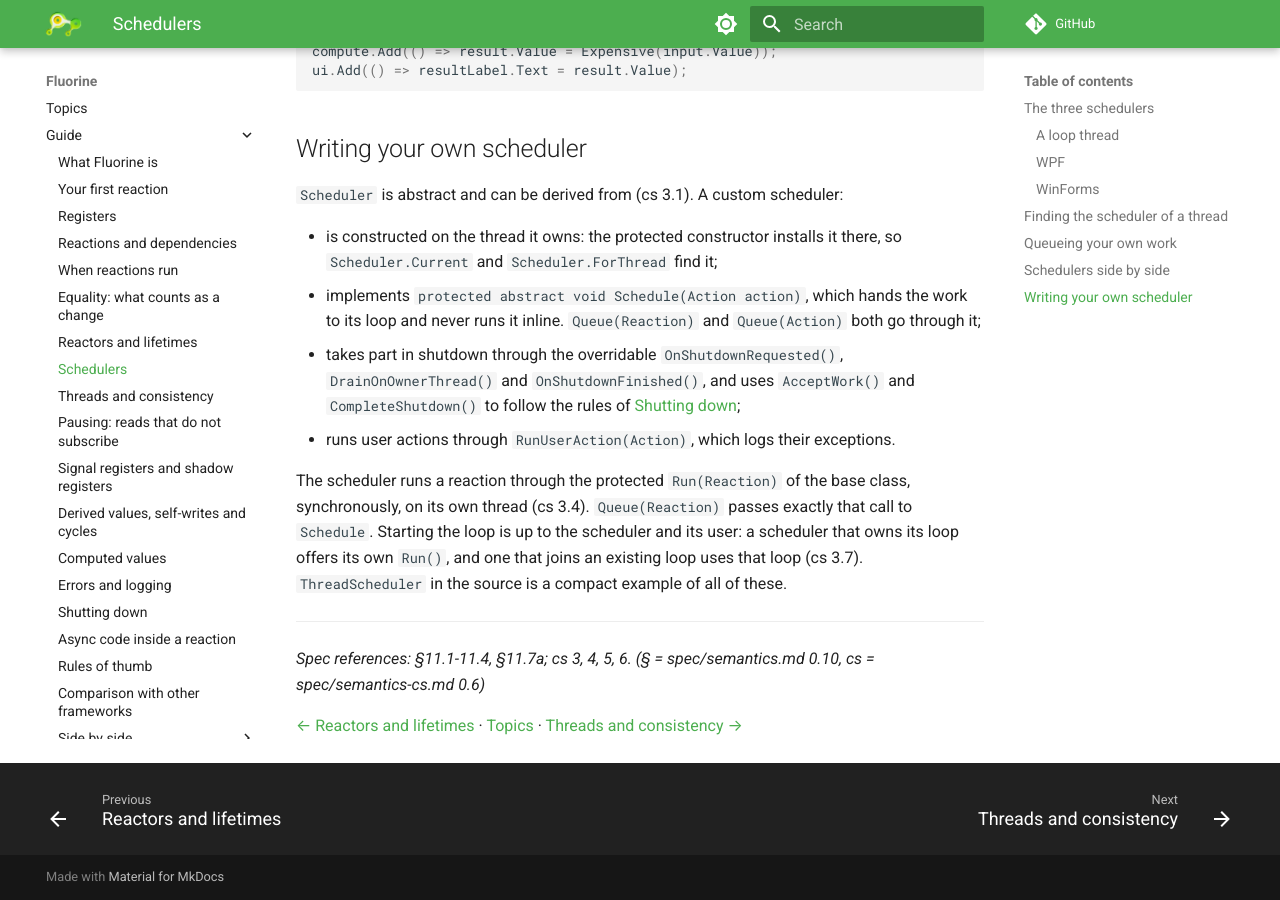
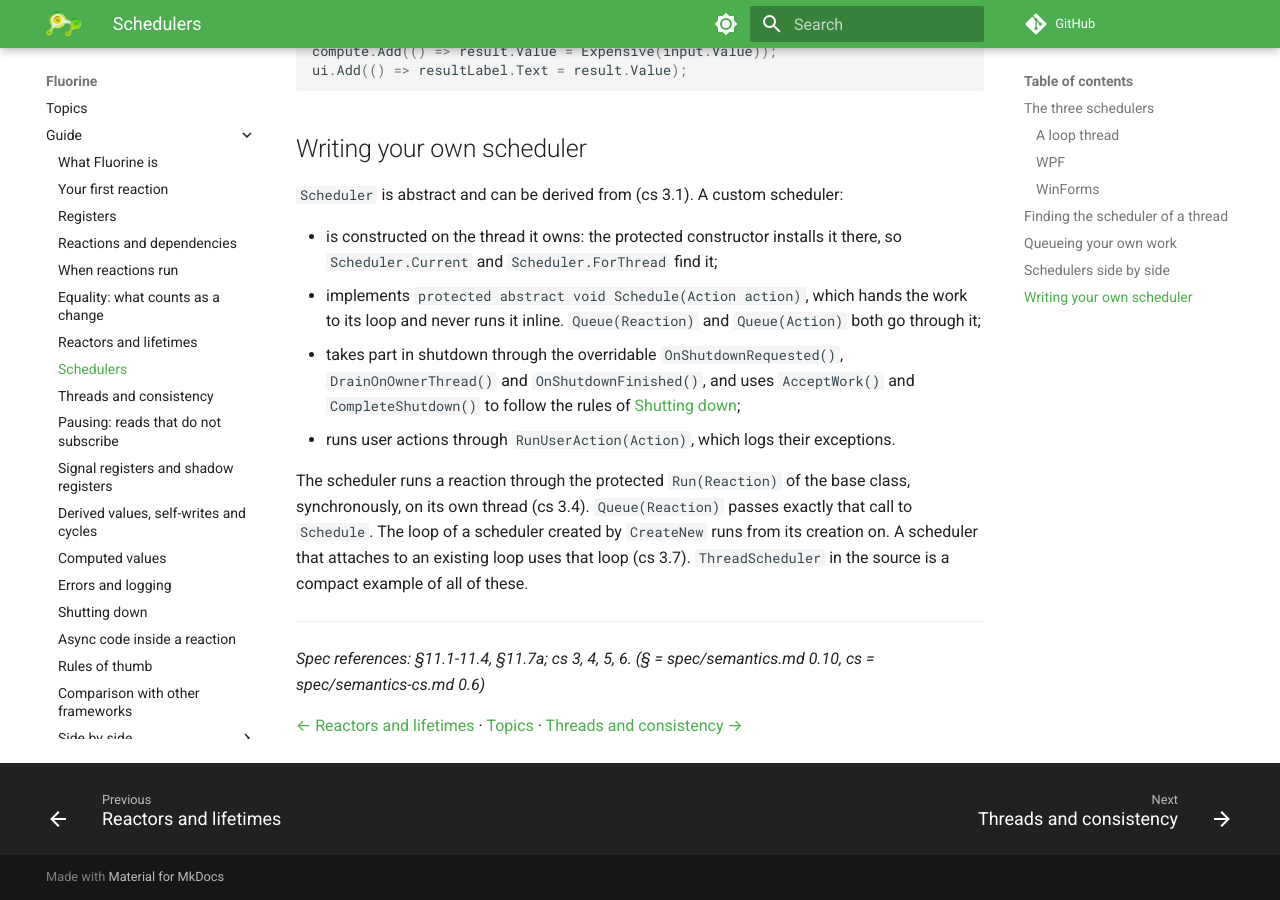
Before and after one commit to flintvane/fluorine, an MkDocs documentation site: the page built from docs/topics/schedulers.md, in a window 1280 px wide and 900 px high, scrolled down 2403 px. Built offline with MkDocs 1.6.1 and Material for MkDocs 9.7.7, drawn with Linux system fonts in a browser that asks for light colours; comment, search, counter and statistics services are not loaded.

Commit message:
docs: CreateNew loop runs from creation; attached schedulers use the existing loop (cs 3.7, 775e8f1)

```diff
--- a/docs/topics/schedulers.md
+++ b/docs/topics/schedulers.md
@@ -90,7 +90,7 @@ ui.Add(() => resultLabel.Text = result.Value);
 - takes part in shutdown through the overridable `OnShutdownRequested()`, `DrainOnOwnerThread()` and `OnShutdownFinished()`, and uses `AcceptWork()` and `CompleteShutdown()` to follow the rules of [Shutting down](shutdown.md);
 - runs user actions through `RunUserAction(Action)`, which logs their exceptions.
 
-The scheduler runs a reaction through the protected `Run(Reaction)` of the base class, synchronously, on its own thread (cs 3.4). `Queue(Reaction)` passes exactly that call to `Schedule`. Starting the loop is up to the scheduler and its user: a scheduler that owns its loop offers its own `Run()`, and one that joins an existing loop uses that loop (cs 3.7). `ThreadScheduler` in the source is a compact example of all of these.
+The scheduler runs a reaction through the protected `Run(Reaction)` of the base class, synchronously, on its own thread (cs 3.4). `Queue(Reaction)` passes exactly that call to `Schedule`. The loop of a scheduler created by `CreateNew` runs from its creation on. A scheduler that attaches to an existing loop uses that loop (cs 3.7). `ThreadScheduler` in the source is a compact example of all of these.
 
 ---
 
```
